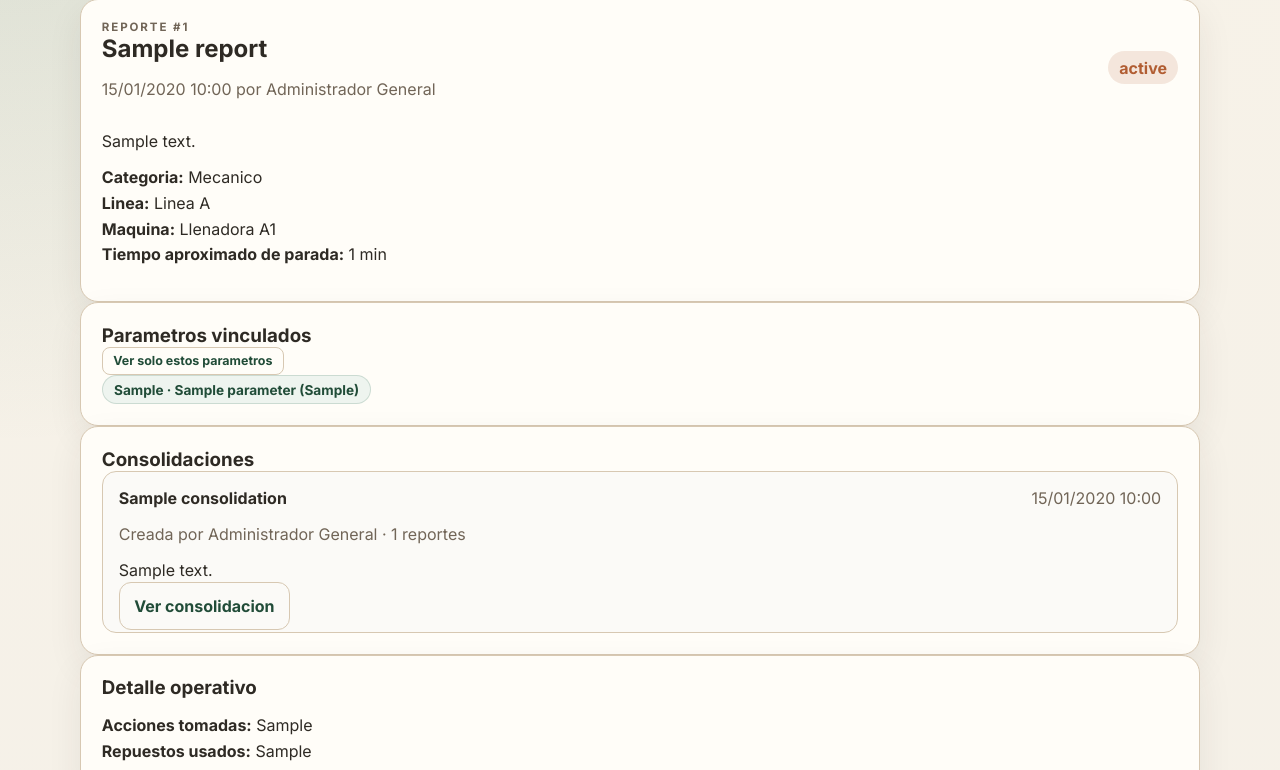
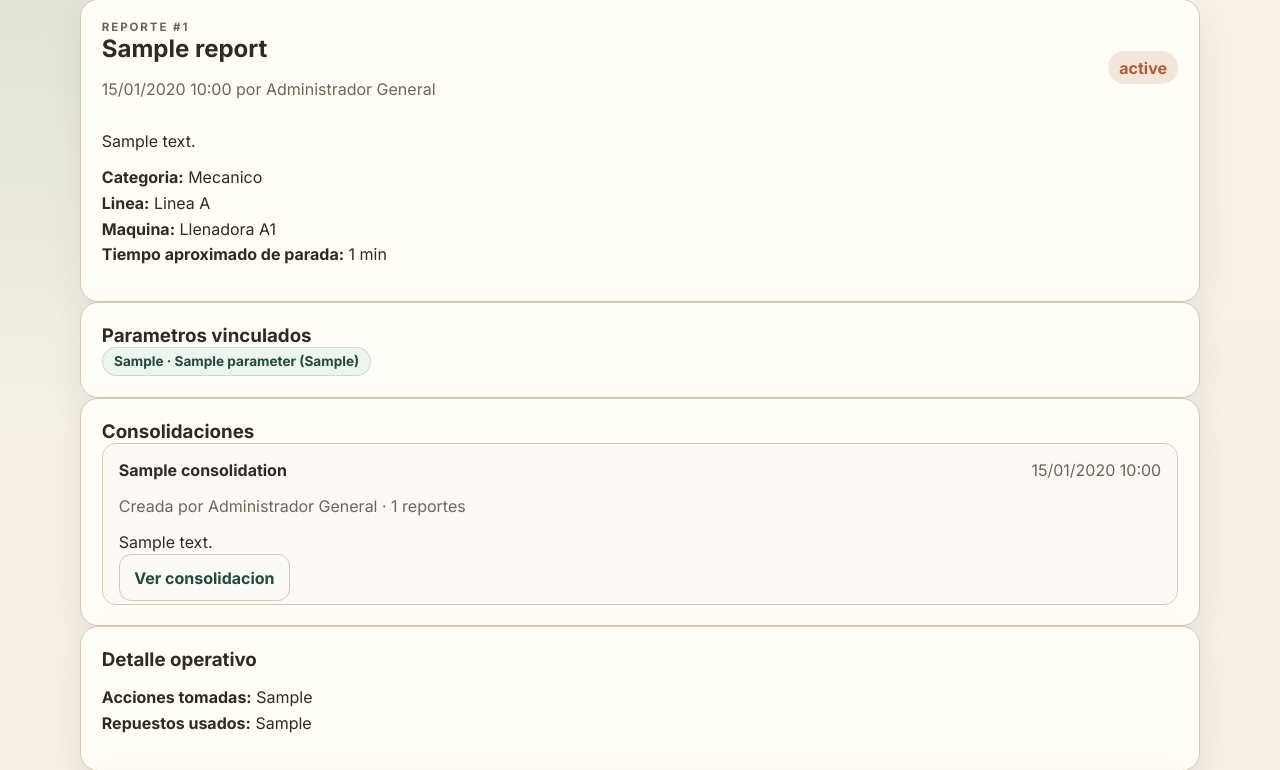
Before and after one commit to emiliog23/Adecoagro, a Flask app: page /reportes/1 in a window 1280 px wide. Shown: the part 162-932 px from the top of the page. Run offline with Flask 3, Linux system fonts and the light colour scheme; a user stored in the database is signed in; tables that the repository leaves empty hold one stand-in row (values such as "Sample post"); grey boxes marked "Sample" are stand-in pictures.

Commit message:
Tidy report parameter links

```diff
--- a/app/templates/report_detail.html
+++ b/app/templates/report_detail.html
@@ -90,7 +90,6 @@
   <h3>Parametros vinculados</h3>
   {% if report.parameters %}
   <div class="section-actions">
-    <a class="button-link secondary compact-action" href="{{ url_for('parameter_report_machine', machine_id=report.machine.id, report_id=report.id) }}">Ver solo estos parametros</a>
   </div>
   <div class="chip-row">
     {% for parameter in report.parameters|sort(attribute='name') %}
```
